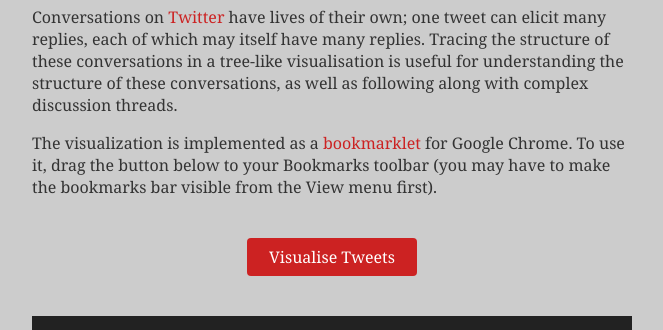
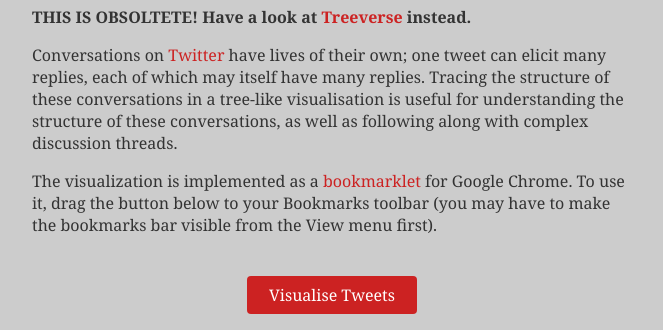
Before and after one commit to paulgb/tweetvis, a plain HTML site: page index.html in a window 1280 px wide. Shown: the part 80-410 px from the top of the page, without its empty margins (308-971 px from the left). Drawn offline with Linux system fonts and the light colour scheme.

Commit message:
Update index.html

```diff
--- a/index.html
+++ b/index.html
@@ -39,6 +39,7 @@
     <body>
         <div class="content">
             <h1>Twitter Conversation Visualisation</h1>
+            <p><strong>THIS IS OBSOLTETE! Have a look at <a href="https://github.com/paulgb/Treeverse/blob/master/README.md#readme">Treeverse</a> instead.</strong></p>
             <p>
                 Conversations on <a href="https://twitter.com">Twitter</a> have lives of their own;
                 one tweet can elicit many replies, each of which may itself have many replies.
```
